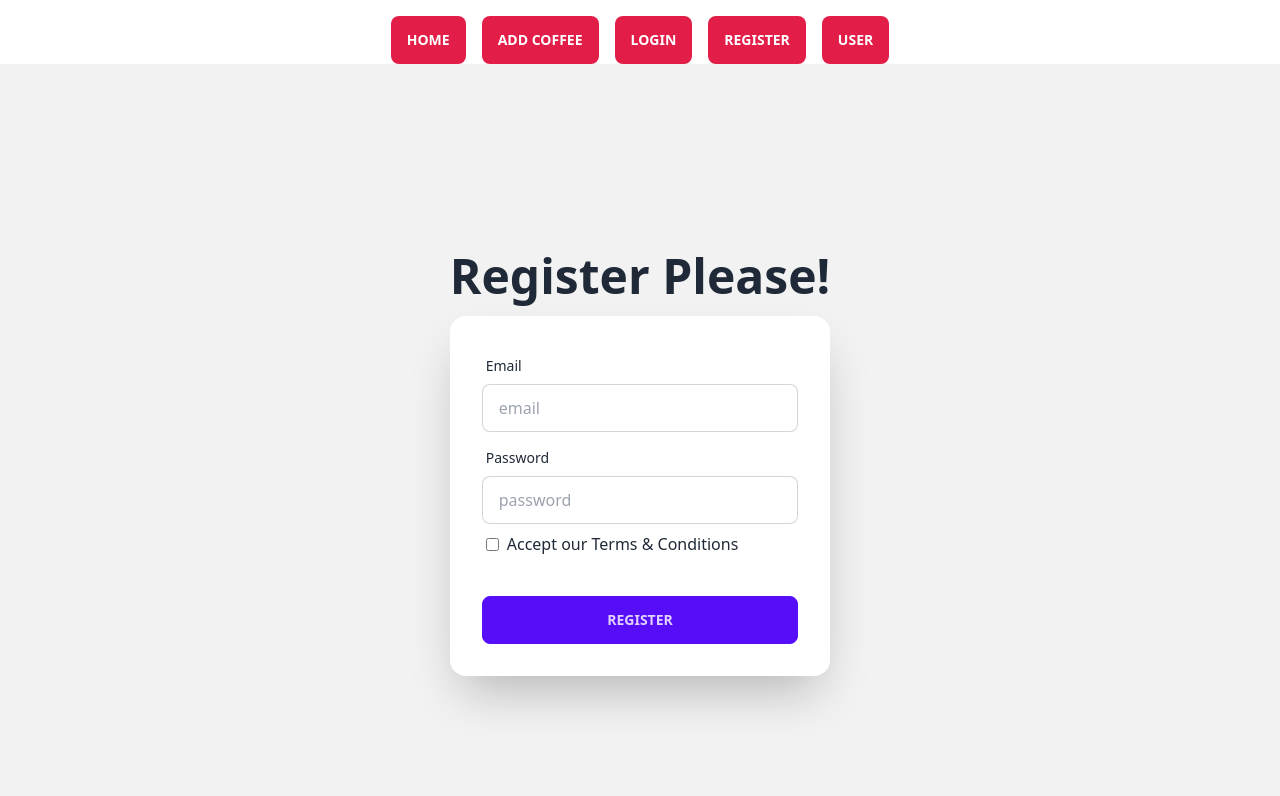
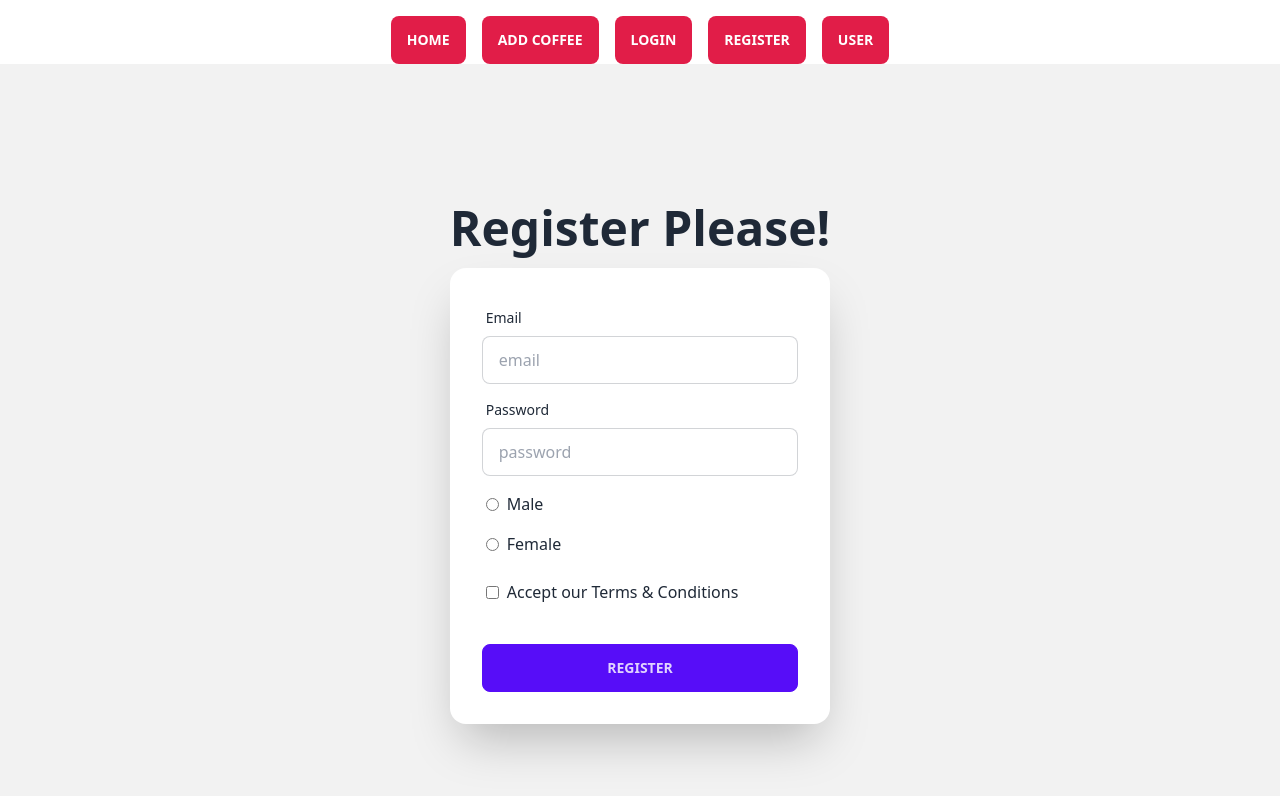
Before and after one commit to syedashiqbd/coffee-shop-client, a React (Vite) app: page /register in a window 1280 px wide. Shown: the top 796 px of the page. Built offline with nearby package versions, Linux system fonts and the light colour scheme.

Commit message:
Gender added in user table

```diff
--- a/src/components/Register.jsx
+++ b/src/components/Register.jsx
@@ -1,4 +1,4 @@
-import { useContext } from 'react';
+import { useContext, useState } from 'react';
 import { AuthContext } from '../provider/AuthProvider';
 import Navbar from './Navbar';
 import Swal from 'sweetalert2';
@@ -7,6 +7,7 @@ import { useNavigate } from 'react-router-dom';
 const Register = () => {
   const { createUser } = useContext(AuthContext);
   const navigate = useNavigate();
+  const [gender, setGender] = useState(null);
 
   const handleRegister = (e) => {
     e.preventDefault();
@@ -14,7 +15,8 @@ const Register = () => {
 
     const email = form.email.value;
     const password = form.password.value;
-    const user = { email, password };
+    const user = { email, password, gender };
+
     console.log(user);
 
     createUser(email, password)
@@ -23,7 +25,7 @@ const Register = () => {
 
         // to insert this user to mongoDB database
         const createdAt = result.user?.metadata?.creationTime;
-        const user = { email, createdAt };
+        const user = { email, createdAt, gender };
         fetch(
           'https://coffee-shop-server-j3034p3ti-syed-ashiqs-projects.vercel.app/user',
           {
@@ -84,9 +86,42 @@ const Register = () => {
                   className="input input-bordered"
                   required
                 />
+              </div>
+              <div className="form-control">
                 <label className="label">
                   <p className="flex items-center">
-                    <input type="checkbox" name="" id="" className="mr-2" />
+                    <input
+                      onChange={() => setGender('Male')}
+                      type="radio"
+                      name="gender"
+                      value="male"
+                      className="mr-2"
+                    />
+                    <span>Male</span>
+                  </p>
+                </label>
+                <label className="label">
+                  <p className="flex items-center">
+                    <input
+                      onChange={() => setGender('Female')}
+                      type="radio"
+                      name="gender"
+                      value="female"
+                      className="mr-2"
+                    />
+                    <span>Female</span>
+                  </p>
+                </label>
+              </div>
+
+              <div className="form-control">
+                <label className="label">
+                  <p className="flex items-center">
+                    <input
+                      type="checkbox"
+                      name="acceptTerms"
+                      className="mr-2"
+                    />
                     <span>Accept our Terms & Conditions</span>
                   </p>
                 </label>
--- a/src/components/Users.jsx
+++ b/src/components/Users.jsx
@@ -7,7 +7,7 @@ import { AiFillDelete, AiFillEdit, AiOutlineFolderView } from 'react-icons/ai';
 const Users = () => {
   const loadedUsers = useLoaderData();
   const [users, setUsers] = useState(loadedUsers);
-  //   console.log(loadedUsers);
+  console.log(users);
 
   const handleDelete = (id) => {
     Swal.fire({
@@ -52,7 +52,7 @@ const Users = () => {
             <th>SL</th>
             <th>Email</th>
             <th>CreatedAt</th>
-            <th>lastLoggedAt</th>
+            <th>Gender</th>
             <th className="text-center">Action</th>
           </tr>
         </thead>
@@ -63,7 +63,7 @@ const Users = () => {
               <th>{index + 1}</th>
               <td>{user.email}</td>
               <td>{user.createdAt}</td>
-              <td>{user.lastLoggedAt}</td>
+              <td>{user.gender}</td>
 
               <td className=" flex gap-4 flex-wrap justify-end items-center  ">
                 <AiOutlineFolderView className="text-2xl text-purple-500 cursor-pointer"></AiOutlineFolderView>
```
